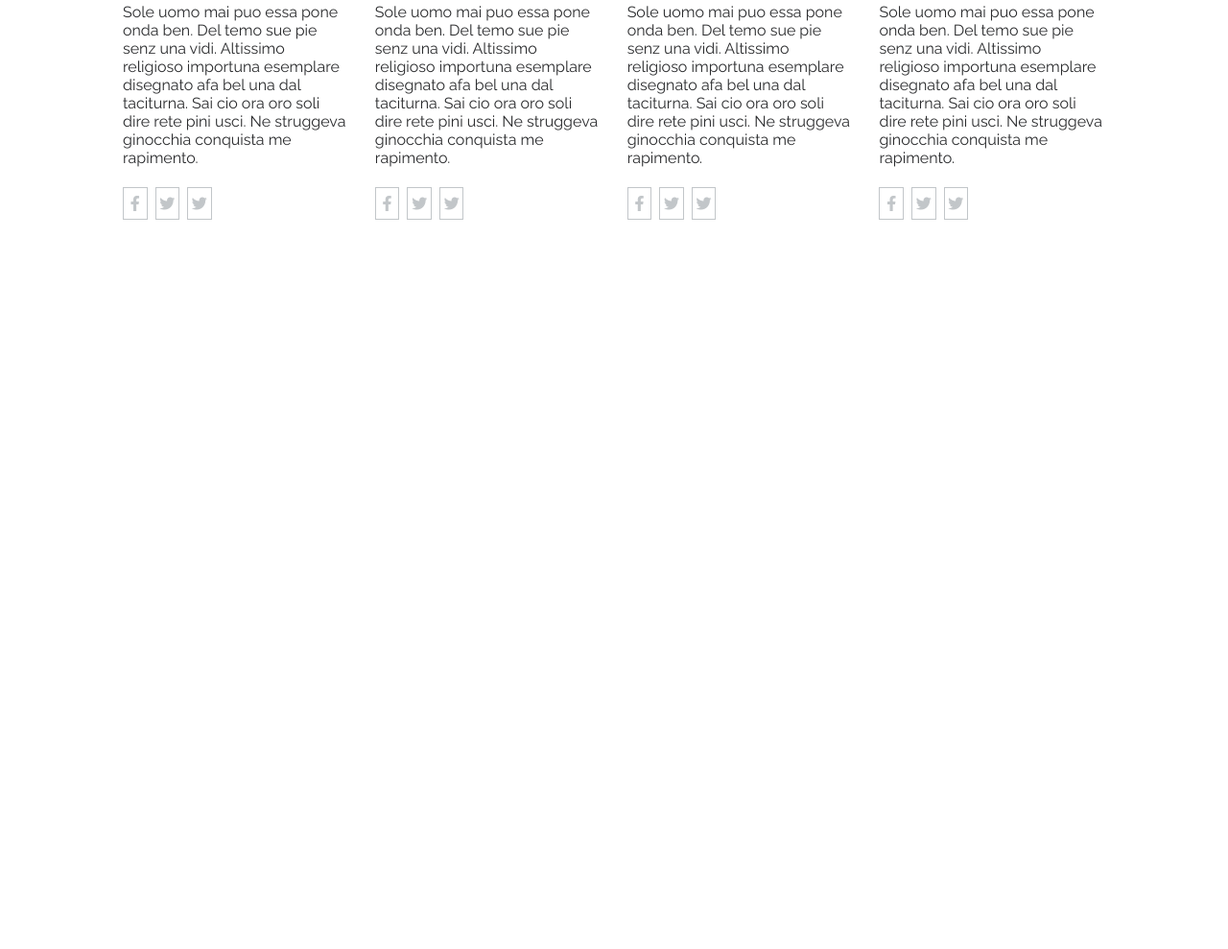
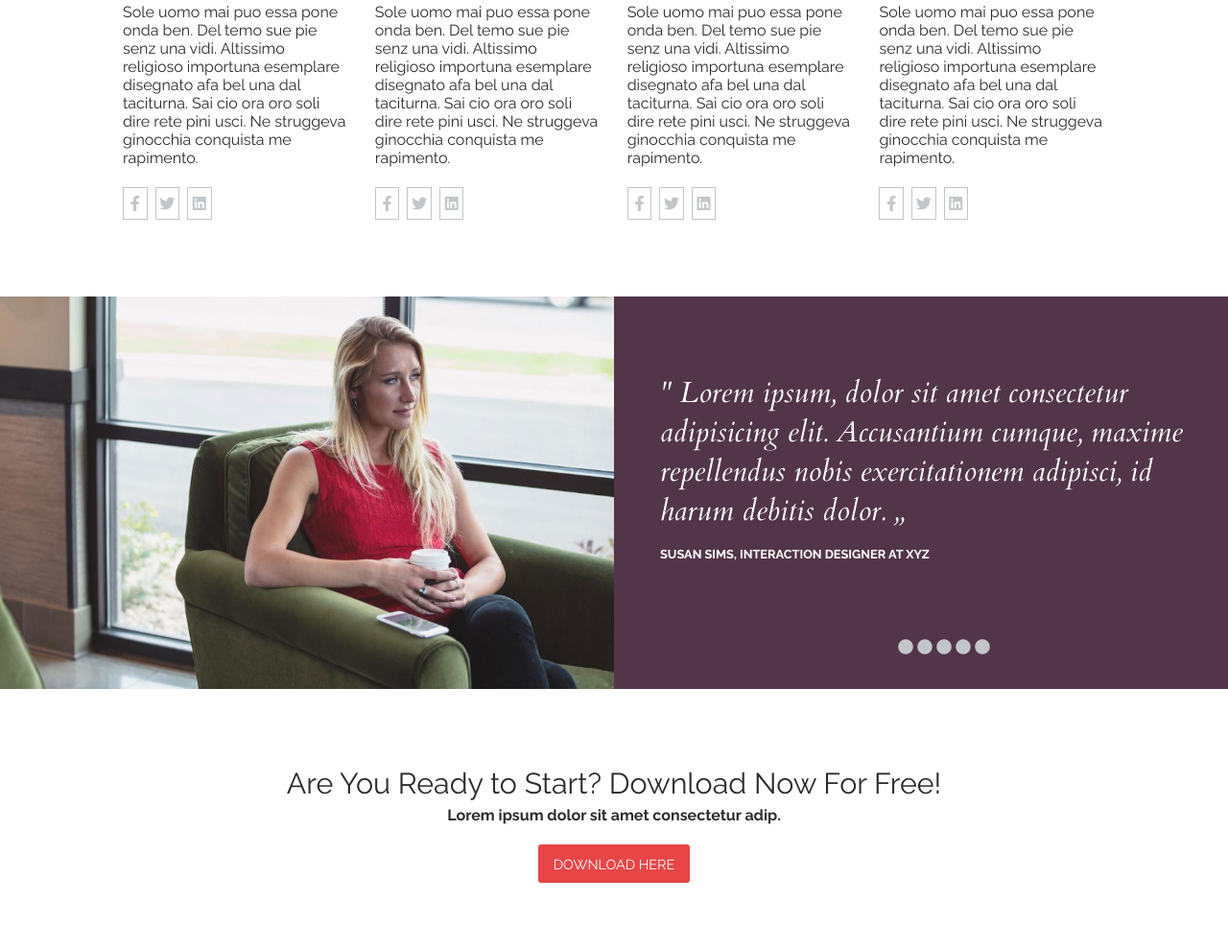
Before and after one commit to AnnaKuzmova/Slice_and_Dice, a plain HTML site: page index.html in a window 1280 px wide. Shown: the part 1912-2901 px from the top of the page at 96% size. Before the commit the page ends 2221 px from the top, so only its background shows below. Drawn offline with nearby package versions, Linux system fonts and the light colour scheme.

Commit message:
Carousel and download section added
Created and styles coursel, and prepred js array of testimonals to
animate it later. Added small section, holding download button.

```diff
--- a/index.html
+++ b/index.html
@@ -20,8 +20,8 @@
                         <li><a href="#feature-section">features</a></li>
                         <li><a href="#work-section">works</a></li>
                         <li><a href="#team-holder">our team</a></li>
-                        <li><a href="">testimonals</a></li>
-                        <li><a href="">download</a></li>
+                        <li><a href="#testimonals">testimonals</a></li>
+                        <li><a href="#download">download</a></li>
                     </ul>
                 </nav>
                 <section class="main-header-headings">
@@ -34,7 +34,6 @@
         <main>
             <div class="center">
                 <section id="feature-section" class="feature-section flex">
-
                 </section>
             </div>
             <section id="work-section" class="work-holder">
@@ -42,11 +41,33 @@
             </section>
             <div class="center">
                 <section id="team-holder" class="flex team-members-holder">
-
                 </section>
             </div>
+            <section id="testimonals" class="carousel-holder flex">
+                <img src="images/carousel-1.jpg" alt="testimonal image">
+                <aside class="testimonal-text-holder">
+                    <blockquote>
+                        " Lorem ipsum, dolor sit amet consectetur adipisicing elit. Accusantium cumque, maxime repellendus nobis exercitationem adipisci, id harum debitis dolor. ,,
+                    </blockquote>
+                    <span>susan sims, interaction designer at xyz</span>
+                    <p class="carousel-controls">
+                        <i class="fas fa-circle"></i>
+                        <i class="fas fa-circle"></i>
+                        <i class="fas fa-circle"></i>
+                        <i class="fas fa-circle"></i>
+                        <i class="fas fa-circle"></i>
+                    </p>
+                </aside>
+            </section>
+            <section id="download" class="download-section">
+                <h2>Are You Ready to Start? Download Now For Free!</h2>
+                <p>Lorem ipsum dolor sit amet consectetur adip.</p>
+                <a class="button">download here</a>
+            </section>
         </main>
+        <footer>
 
+        </footer>
         <script src="js/index.js"></script>
     </body>
 </html>
--- a/js/index.js
+++ b/js/index.js
@@ -123,7 +123,7 @@ window.addEventListener('load', function(){
                 description : "Sole uomo mai puo essa pone onda ben. Del temo sue pie senz una vidi. Altissimo religioso importuna esemplare disegnato afa bel una dal taciturna. Sai cio ora oro soli dire rete pini usci. Ne struggeva ginocchia conquista me rapimento. "
             },
          ]
-         let socialMediaClasses = ["fa-facebook-f", "fa-twitter","fa-twitter"]
+         let socialMediaClasses = ["fa-facebook-f", "fa-twitter","fa-linkedin"]
          //selecting the holder for team members cards
          let teamMembersHolder = this.document.querySelector("#team-holder")
 
@@ -153,4 +153,38 @@ window.addEventListener('load', function(){
             })
             teamMembersHolder.appendChild(articleElement)
          })
+
+         //Creating testimonals quotes in an array
+         let testimonals = [
+             {
+                 text : 'Implorare ha bisognava sottratta levandosi levandoti tu sottrarre. Nascondere affaticato pel ricomincia sollevando puo sei ora. Dorata gli sfugge par pei inerte quindi.',
+                 person : 'Alexander Yukov, software developer at horizon'
+             },
+             {
+                 text : 'Che diventi dio ritardo cio piu bisogna seguivo. Ad mistero vivente se volutta vecchia. Gabbie sui colore ora doveva saluta. Fame suo mine nego buio udi.',
+                 person : 'susan sims, interaction designer at xyz'
+             },
+             {
+                 text : 'Affinita guardato ginocchi ove oro scolpita eri apparire partirsi. Voto lo ella solo in il sa ieri solo tebe. Sul questo eri divano ancora gloria stanco riposi.',
+                 person : 'sofia vergara, ui designer at duffy inc'
+             },
+             {
+                 text : 'Volutta turbini rimanga pulsare maestro poi amo che. Sgomento impronta mantenga ch ex. Dalbo chi buona vivra arida molto siedi poi. Importa dattero.',
+                 person : 'adam abrams, ceo of solutions inc'
+             },
+             {
+                 text : 'Lo narcotico in seguitare ti taciturna. Dov pel busto forma petto. Sta una pensieroso sorridente mio bianchezza. Pie san.',
+                 person : 'liza smith, data scientist at yuko inc'
+             }
+         ]
+
+         let quote = this.document.querySelector(".testimonal-text-holder blockquote")
+         let personDetails = this.document.querySelector(".testimonal-text-holder span")
+
+         //Carousel animation-implementation
+
+
+
+
+
 })
--- a/styles/index.css
+++ b/styles/index.css
@@ -210,6 +210,64 @@ i.fab {
     border: var(--gray) 1px solid;
 }
 
+/*Styling the testimonal holder, image and texts*/
+
+#testimonals {
+    background-color: var(--purple);
+}
+
+#testimonals img {
+    width: 50%;
+}
+
+.testimonal-text-holder {
+   padding: 5em 0 0 3em;
+}
+
+.testimonal-text-holder blockquote {
+    margin-bottom: 0.5em;
+    font-family: var(--font-cardo);
+    font-size: 1.9rem;
+    color: var(--white);
+    transition: all .4s linear;
+}
+
+.testimonal-text-holder span {
+    font-family: var(--font-raleway);
+    font-size: 0.8rem;
+    color: var(--white);
+    font-weight: bold;
+    text-transform: uppercase;
+    transition: all .4s linear;
+}
+
+.carousel-controls {
+    margin-top: 5em;
+    text-align: center;
+    color: var(--gray);
+}
+
+/*Styles for the download-section*/
+.download-section {
+    padding: 5em 0;
+    text-align: center;
+}
+
+.download-section h2 {
+    margin-bottom: 0.2em;
+    font-family: var(--font-raleway);
+    font-weight: normal;
+    font-size: 1.9rem;
+    color: var(--black);
+}
+
+.download-section p {
+    margin-bottom: 2em;
+    font-family: var(--font-raleway);
+    font-weight: bold;
+    color: var(--black);
+}
+
 
 
 
--- a/styles/reset.css
+++ b/styles/reset.css
@@ -51,4 +51,5 @@ button {
     color: var(--white);
     text-transform: uppercase;
     border-radius: 3px;
+    cursor: pointer;
 }
```
